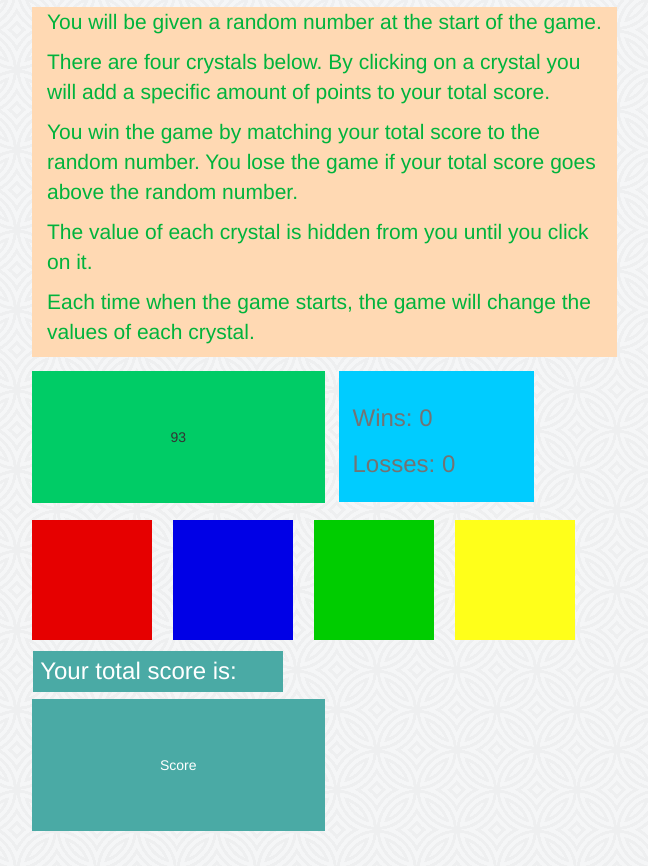
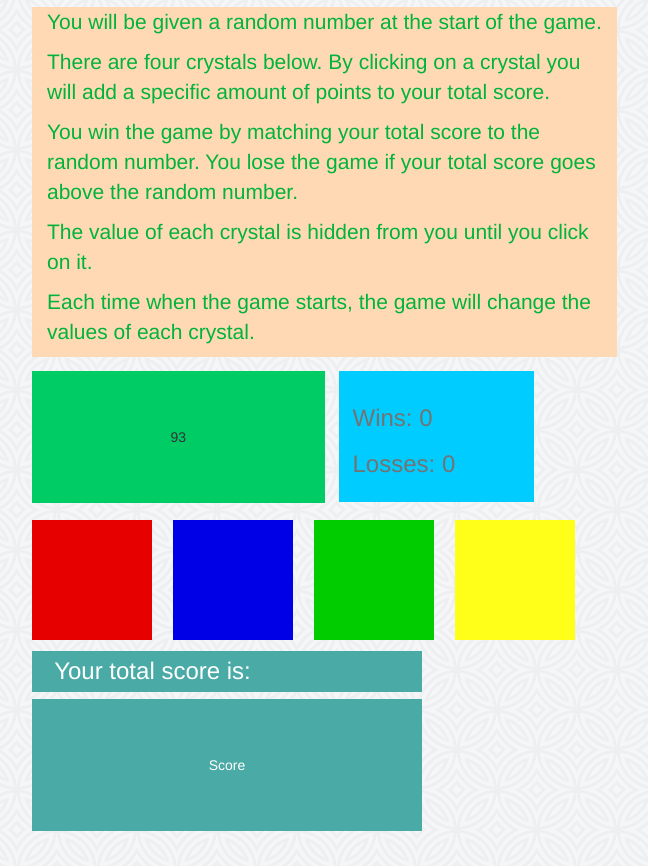
Before and after one commit to AgesilausDrako/week-4-game, a plain HTML site: page index.html in a window 1280 px wide. Shown: the part 90-956 px from the top of the page, without its empty margins (23-671 px from the left). Drawn offline with nearby package versions, Linux system fonts and the light colour scheme.

Commit message:
fixed header spacing problem

```diff
--- a/assets/css/style.css
+++ b/assets/css/style.css
@@ -73,19 +73,20 @@ h1 {
 
 /* Score Styles */
 .score-header {
-	margin-left: -1em;
+	margin-left: 0;
 	padding-right: 2em;
+	background-color: #4aaaa5;
+	color: #fff;
 }
 
 .total-score-header {
 	margin: 0 auto;
 	padding: .3em 1em .3em .3em;
-	background-color: #4aaaa5;
-	color: #fff;
+
 }
 
 #total-score-box {
-	padding: 4em;
+	padding: 4em 0;
 	margin: .5em 1em .5em 0;
 	background-color: #4aaaa5;
 	color: #fff;
--- a/assets/javascript/game.js
+++ b/assets/javascript/game.js
@@ -1,3 +1,6 @@
+//Waits until the entire DOM is loaded before proceeding
+$("document").ready(function (){
+
 	//Random number variable to store the random number
 	var randomNum = "";
 
@@ -40,9 +43,6 @@ function reset () {
 		initializeGame();
 	}
 
-
-//Waits until the entire DOM is loaded before proceeding
-$("document").ready(function (){
 	//Sets up all the random numbers
 	initializeGame();
 
@@ -50,7 +50,6 @@ $("document").ready(function (){
 		scoreNum += this.value;
 		$("#results").html(scoreNum);
 	});
-
 
 
 	//Resets game if player exceeds random number and updates losses
--- a/index.html
+++ b/index.html
@@ -58,12 +58,12 @@
 			</div>
 		</div><!-- End of Crystals Row Div -->
 		<div class="row">
-			<div class="col-xs-12 col-md-3 score-header">
+			<div class="col-xs-12 col-md-4 score-header">
 				<h3 class="total-score-header">Your total score is:</h3>
 			</div>
 		</div><!-- End of Score Signaler Row Div -->
 		<div class="row">
-			<div id="total-score-box" class="col-xs-12 col-md-3 text-center">
+			<div id="total-score-box" class="col-xs-12 col-md-4 text-center">
 				<span id="results">Score</span>
 			</div>
 		</div><!-- End of Score-box Div -->
```
Lines whose indentation alone changed are shown as unchanged.
